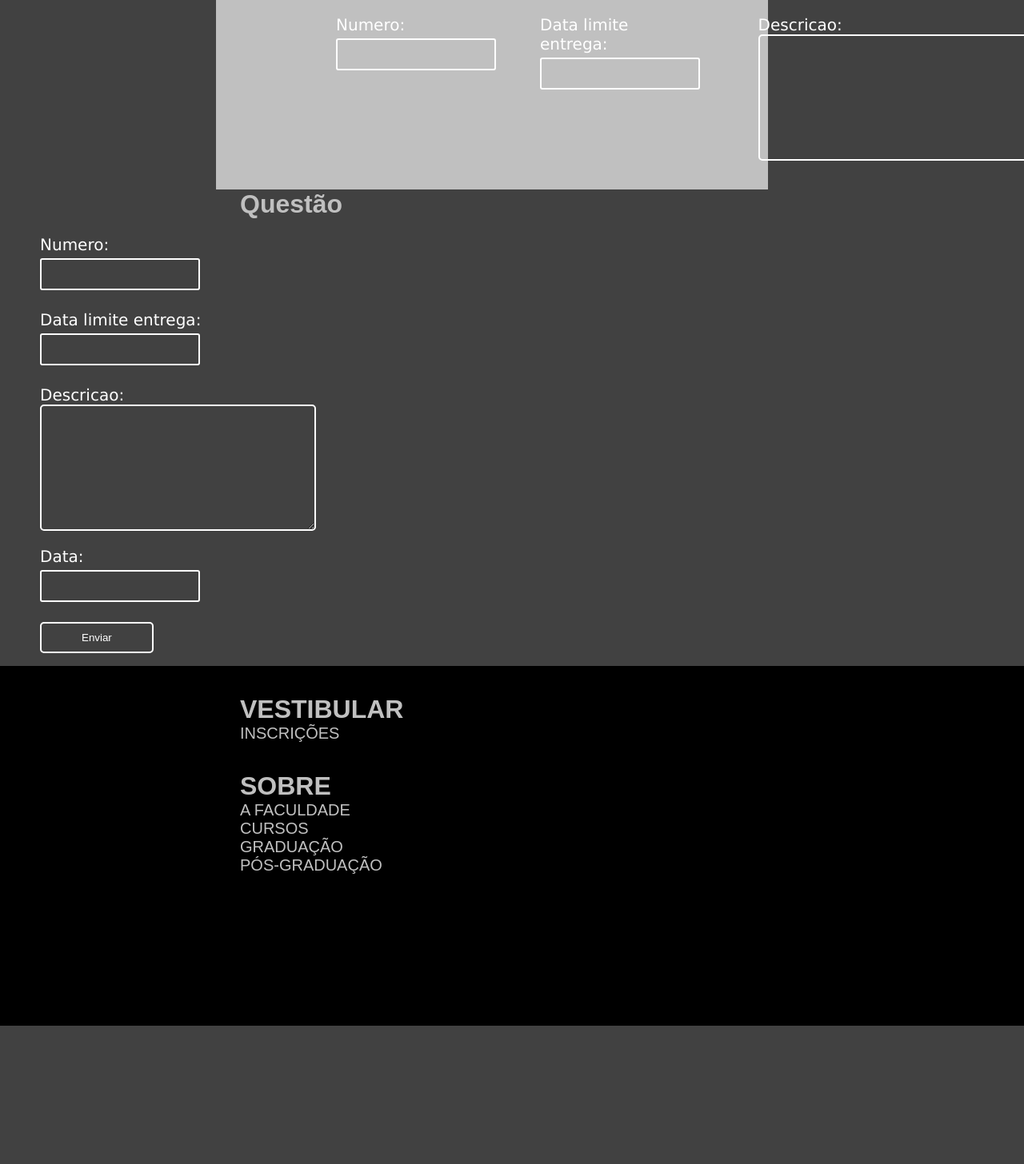
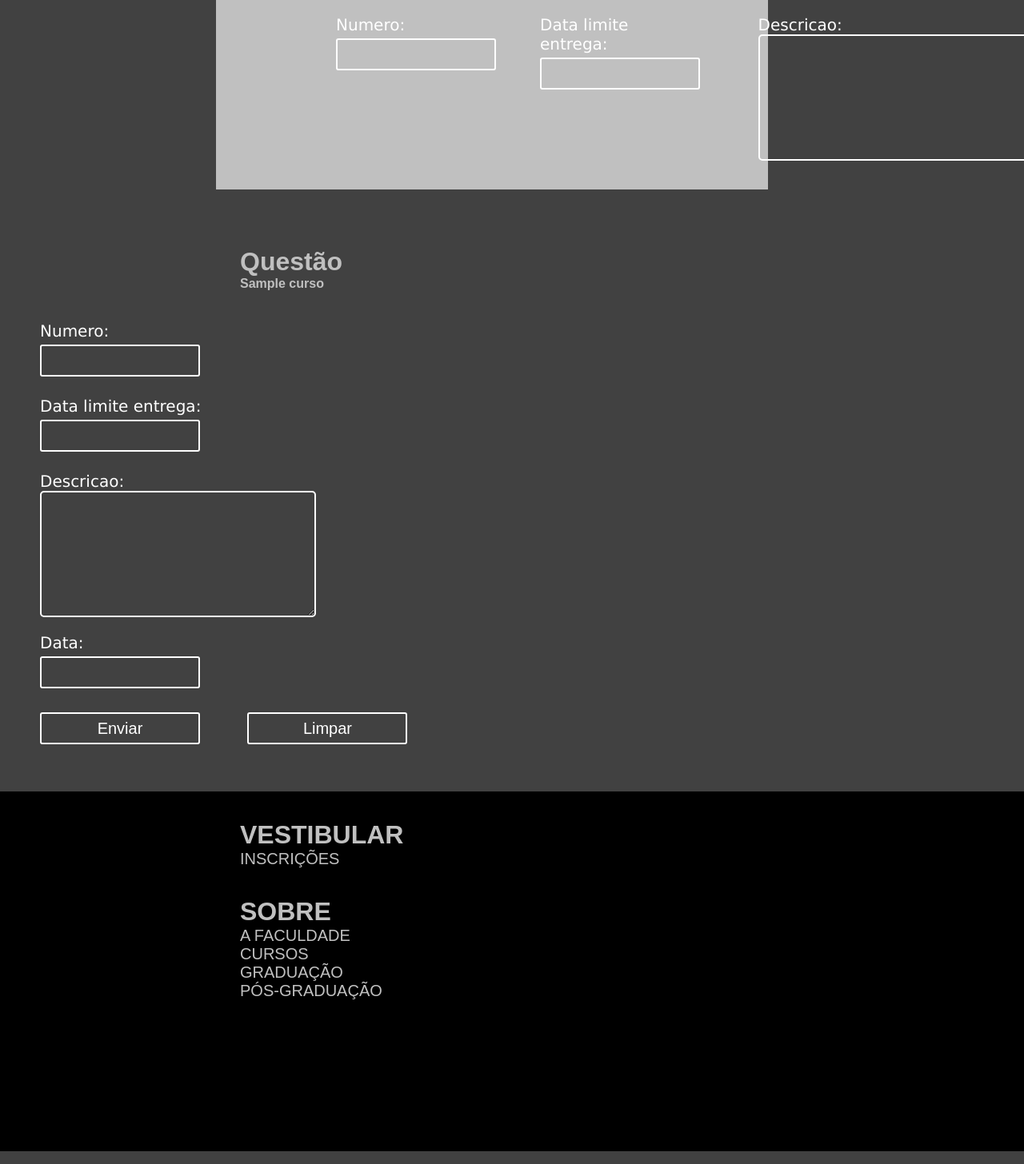
Before and after one commit to LimaHenrique/SiteFaculdadev3, a Django app: template app/templates/questao_form.html in a window 1280 px wide; the page is wider, and only the part inside the window is pictured. Shown: the part 210-1666 px from the top of that part at 80% size. Before the commit the page ends 1493 px from the top of that part, so only its background shows below. Run offline with Django 3.2, Linux system fonts and the light colour scheme; the template is opened without the code that fills it: values that come from a table or form of the project are taken from there, others are empty; tables that the repository leaves empty hold one stand-in row (values such as "Sample post"); parts of the project's set-up code (start-up, migrations or seed data) failed here and were passed over.

Commit message:
Update questao_form.html

```diff
--- a/app/templates/questao_form.html
+++ b/app/templates/questao_form.html
@@ -1,10 +1,13 @@
-{% extends 'base.html' %}
+{% extends "base.html" %}
 {% block conteudo %}
-    <h1>Questão</h1>
-    <form method="POST" action="">
-        {{ form.as_p }}
-        {% csrf_token %}
-        <button type="submit">Enviar</button>
-    </form>
-
+<br/><br/><br/><br/>
+<h1>Questão<h1>
+<h4>{{ curso }}</h4>
+<br/>
+<form method="POST" action="" enctype="multipart/form-data">
+    {{ form.as_p }}
+    {% csrf_token %}
+    <input type="submit" value="Enviar" width="300px" height="200px"/>
+     <input type="reset" value="Limpar" width="300px"  height="200px"/>
+<br/><br/><br/><br/>
 {% endblock %}
```
